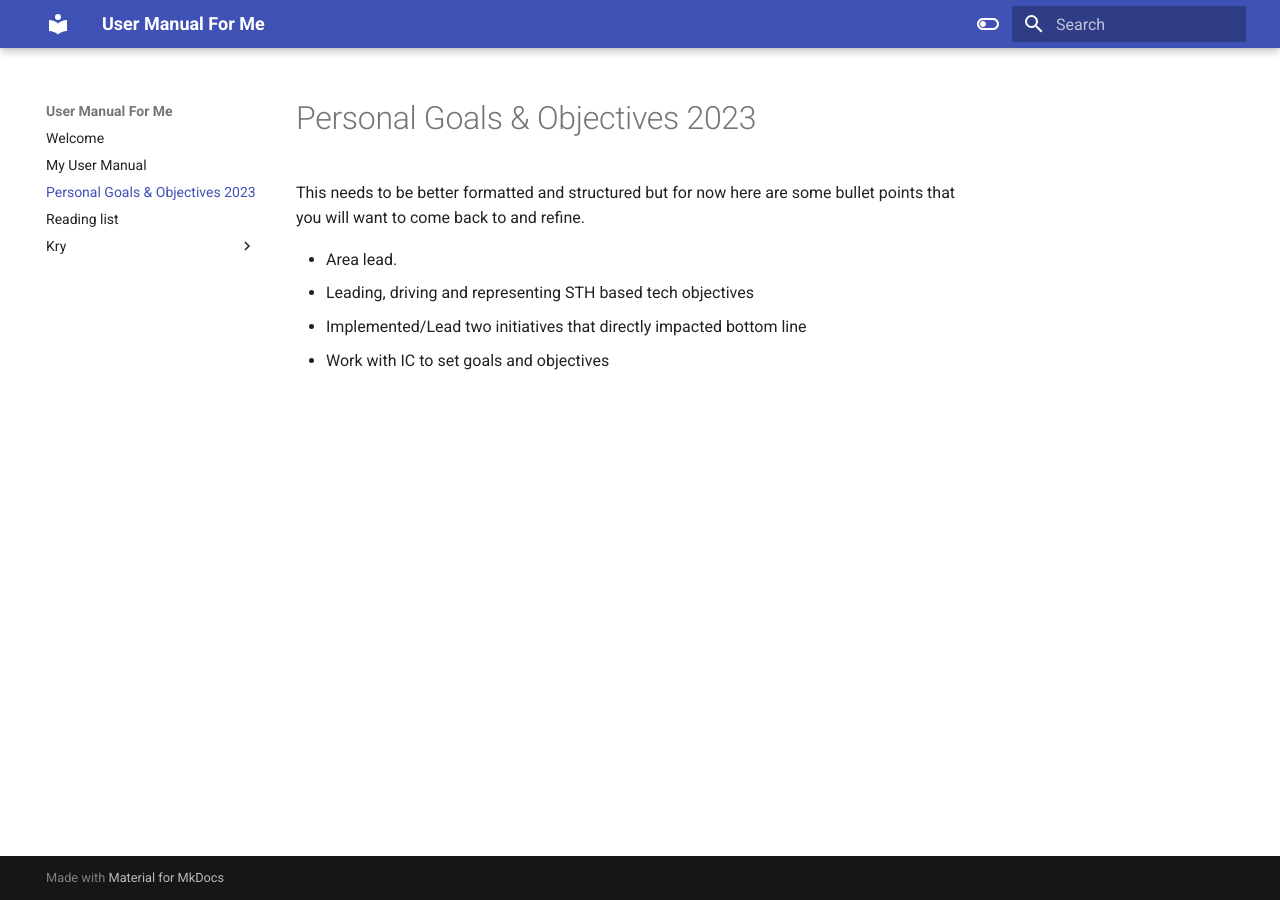
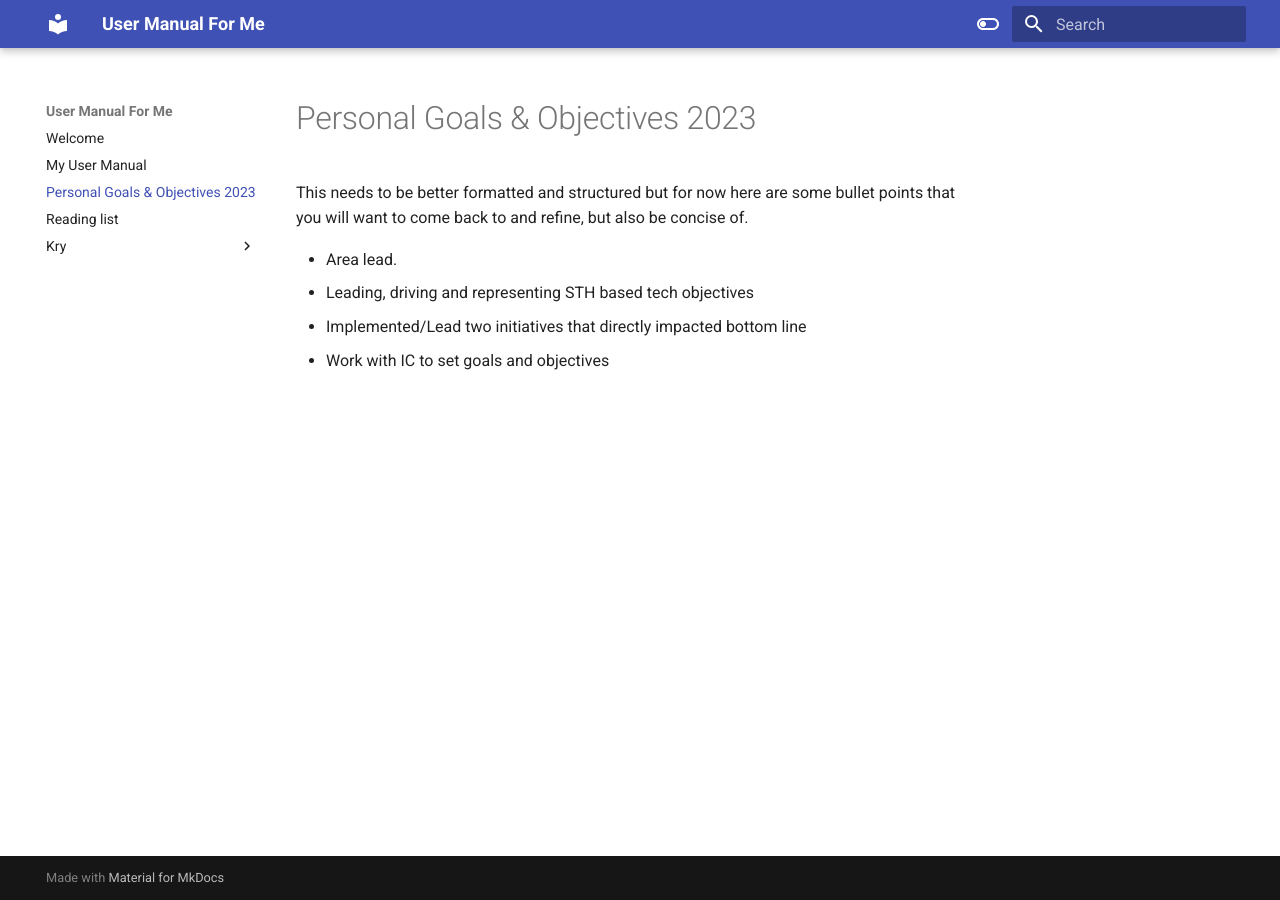
Before and after one commit to skakau/my-ramblings, an MkDocs documentation site: the page built from docs/Personal Goals & Objectives 2023.md, in a window 1280 px wide. Built offline with MkDocs 1.6.1 and Material for MkDocs 9.7.7, drawn with Linux system fonts in a browser that asks for light colours.

Commit message:
[PUBLISHER] Merge #18

```diff
--- a/docs/Personal Goals & Objectives 2023.md
+++ b/docs/Personal Goals & Objectives 2023.md
@@ -1,7 +1,7 @@
 ---
 share: true
 ---
-This needs to be better formatted and structured but for now here are some bullet points that you will want to come back to and refine.
+This needs to be better formatted and structured but for now here are some bullet points that you will want to come back to and refine, but also be concise of.
 
 
 - Area lead.
```
